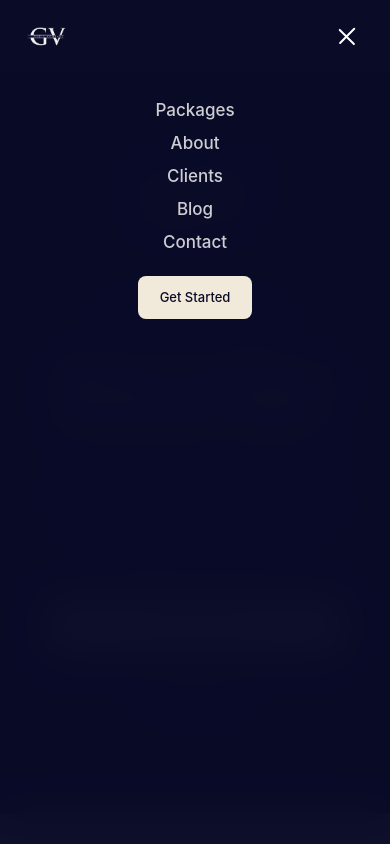
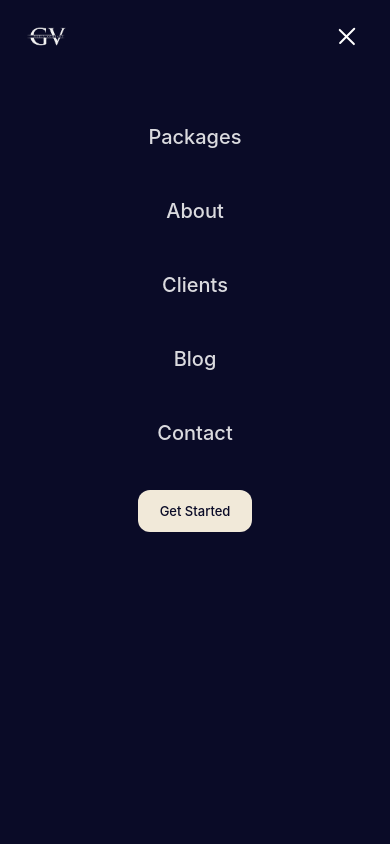
Before and after one commit to jgv2026/gvmediacompany, a plain HTML site: page index.html in a window 390 px wide. Both pictures are taken after a click on the button "Toggle menu". Shown: the top 844 px of the page. Drawn offline with Linux system fonts and the light colour scheme.

Commit message:
Fix mobile menu and increase logo sizes
- Fixed mobile nav menu visibility and styling
- Increased hero logo size on mobile (200px)
- Increased flip card logos on mobile

Co-Authored-By: Claude Opus 4.5 <noreply@anthropic.com>

```diff
--- a/index.html
+++ b/index.html
@@ -1070,23 +1070,30 @@
                 left: 0;
                 right: 0;
                 bottom: 0;
-                background: rgba(10, 11, 39, 0.98);
+                background: var(--primary);
                 backdrop-filter: blur(20px);
                 -webkit-backdrop-filter: blur(20px);
                 flex-direction: column;
                 justify-content: flex-start;
-                padding: 24px;
-                gap: 4px;
+                padding: 32px 24px;
+                gap: 8px;
+                z-index: 999;
             }
 
             .nav-links.open {
                 display: flex;
             }
 
+            .nav-links li {
+                list-style: none;
+            }
+
             .nav-links a {
-                font-size: 1.0625rem;
-                padding: 14px 16px;
-                color: rgba(255, 255, 255, 0.8);
+                font-size: 1.25rem;
+                padding: 16px 20px;
+                color: rgba(255, 255, 255, 0.85);
+                display: block;
+                border-radius: 12px;
             }
 
             .nav-links a:hover,
@@ -1111,7 +1118,7 @@
             }
 
             .hero-logo {
-                height: 150px;
+                height: 200px;
                 margin-bottom: 32px;
             }
 
@@ -1217,15 +1224,15 @@
             }
 
             .flip-card-front .logo-langston {
-                width: 200px;
+                width: 240px;
             }
 
             .flip-card-front .logo-mitchell {
+                width: 220px;
+            }
+
+            .flip-card-front .logo-lex {
                 width: 180px;
-            }
-
-            .flip-card-front .logo-lex {
-                width: 150px;
             }
 
             .flip-card-back {
```
